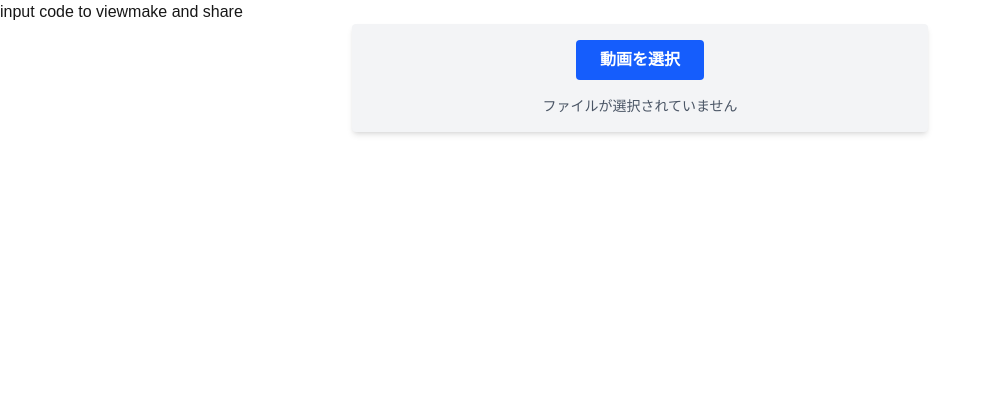
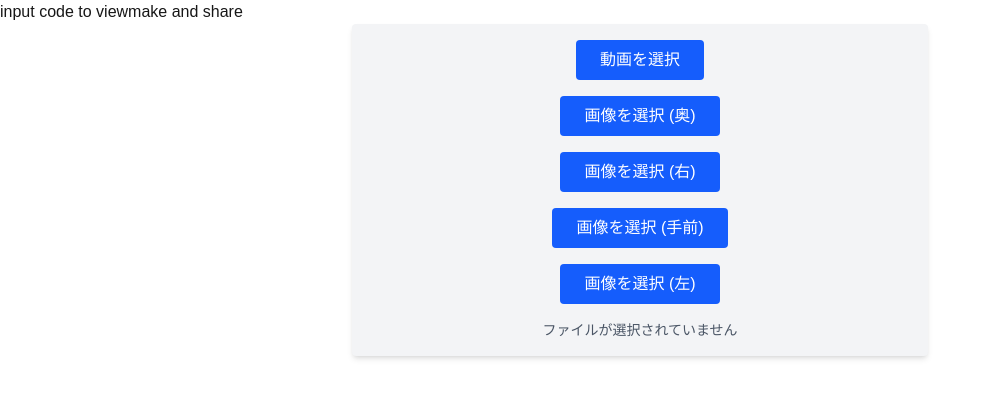
Before and after one commit to shu-hi/react, a Next.js app in the folder my-app/: page /holo in a window 1280 px wide. Shown: the top 398 px of the page, without its empty margins (0-990 px from the left). Built offline with nearby package versions, Linux system fonts and the light colour scheme.

Commit message:
とりあえず動くやつ

```diff
--- /dev/null
+++ b/my-app/src/app/holo/InputComponents.tsx
@@ -0,0 +1,57 @@
+import {holoMedia,defaultShowHandlerFactory,darkShowHandlerFactory} from "./showHolo";
+interface InputProps {
+  setHash: (arg0:string) => void;
+  setSpinner: (arg0: boolean) => void;
+  setMediaUrl:(arg0:string)=>void;
+  setLayer:(arg0:boolean)=>void;
+  setType: (arg0:'input'|'showv'|'showp'|'upload') => void;
+  hash:string;
+}
+
+const InputComponents = ({setHash,setSpinner,setMediaUrl,setLayer,setType,hash}:InputProps) => {
+  const handleSubmit = async (e: React.FormEvent) => {
+      e.preventDefault();
+      setSpinner(true);
+      const media=new holoMedia(hash);
+      const defaultShowHandler=new defaultShowHandlerFactory(setMediaUrl,setLayer);
+      media.subscribe(defaultShowHandler.holoUpdater());
+      media.subscribe(defaultShowHandler.layerUpdater());
+      await media.getMediaReady();//observer pattern を無理に使ったのでlayer,urlの更新処理が見えなくなってしまった。reactとは相性が悪いかもしれない
+      switch(media.mediaType){
+        case 1:
+          setType('showp');
+          break;
+        case 2:
+          setType('showv');
+          break;
+        default:
+          setType('input');
+          break;
+      }
+      setSpinner(false);
+    };
+
+  return (
+    <div>
+      <form onSubmit={handleSubmit} className="login-form">
+        <div>
+          <input
+            type="text"
+            placeholder="code"
+            className="w-full p-2 mb-6 text-zinc-700 border-b-2 border-zinc-500 outline-none focus:bg-gray-300"
+            value={hash}
+            onChange={(e) => setHash(e.target.value)}
+            required
+          />
+        </div>
+        <div>
+          <button type="submit" className="w-full bg-zinc-700 hover:bg-pink-700 text-white font-bold py-2 px-4 mb-6 rounded">
+            show
+          </button>
+        </div>
+      </form>
+    </div>
+  );
+};
+
+export default InputComponents;
--- /dev/null
+++ b/my-app/src/app/holo/UploadComponents.tsx
@@ -0,0 +1,233 @@
+import React from "react";
+
+type files = {
+  r: File | null;
+  l: File | null;
+  u: File | null;
+  d: File | null;
+  v: File | null;
+};
+
+interface uploadprops {
+  inputRefs: Record<keyof files, React.RefObject<HTMLInputElement|null>>;
+  handleFileChange: (e: React.ChangeEvent<HTMLInputElement>,key: keyof files) => void;
+  source: string;
+  handleChoose: (key:keyof files) => void;
+  handleUpload: () => void;
+  hash: string;
+}
+
+interface uploadprops2 {
+  inputRefs: Record<keyof files, React.RefObject<HTMLInputElement|null>>;
+  handleFileChange: (e: React.ChangeEvent<HTMLInputElement>,key: keyof files) => void;
+  file: files;
+  handleChoose: (key:keyof files) => void;
+  handleUpload: () => void;
+  hash: string;
+}
+
+class uploadVideoComponent {
+  uprops: uploadprops;
+
+  constructor(props: uploadprops) {
+    this.uprops = props;
+  }
+
+  private VideoUploader: React.FC<uploadprops> = ({
+    inputRefs,
+    handleFileChange,
+    source,
+    handleChoose,
+    handleUpload,
+    hash
+  }) => {
+    return (
+      <div>
+
+        {/* ファイル選択 */}
+        <div className="mb-4 flex flex-col items-center">
+          <input
+            ref={inputRefs.v}
+            type="file"
+            accept=".mov,.mp4"
+            className="hidden"
+            onChange={(e)=>handleFileChange(e,'v')}
+          />
+
+          {!source && (
+            <button
+              onClick={()=>handleChoose('v')}
+              className="bg-blue-600 text-white py-2 px-6 rounded"
+            >
+              動画を選択
+            </button>
+          )}
+        </div>
+
+        {/* プレビュー */}
+        {source && (
+          <div className="mb-4">
+            <video
+              src={source}
+              controls
+              className="w-full max-h-[400px]"
+            />
+          </div>
+        )}
+
+        {/* アップロード */}
+        {source && (
+          <div>
+            <button
+              onClick={handleUpload}
+              className="w-full bg-pink-600 text-white py-2 px-4 mb-4 rounded"
+            >
+              Submit
+            </button>
+
+            {hash && (
+              <div>
+                <p>{hash}</p>
+                <a href="#">share</a>
+              </div>
+            )}
+          </div>
+        )}
+
+      </div>
+    );
+  };
+
+  getComponent() {
+    return this.VideoUploader;
+  }
+}
+
+class uploadAdapter {
+
+  videoUploader: uploadVideoComponent;
+  uprops: uploadprops2;
+
+  constructor(videoUploader: uploadVideoComponent, props: uploadprops2) {
+    this.videoUploader = videoUploader;
+    this.uprops = props;
+  }
+
+  private PicturesUploader: React.FC<uploadprops2> = ({
+    inputRefs,
+    handleFileChange,
+    file,
+    handleChoose,
+    handleUpload,
+    hash
+  }) => {
+
+    const picPosArr: {pos:string,key:keyof files}[] = [
+        {pos:'奥', key:'u'},
+        {pos:'右', key:'r'},
+        {pos:'手前', key:'d'},
+        {pos:'左', key:'l'}
+    ]
+
+    return (
+      <div>
+
+        {picPosArr.map(({pos,key}) => (
+            <div key={key} className="mb-4 flex flex-col items-center">
+
+                <input
+                    ref={inputRefs[key]}
+                    type="file"
+                    accept=".png,.jpg,.jpeg"
+                    className="hidden"
+                    onChange={(e)=>handleFileChange(e,key)}
+                />
+
+                <button
+                onClick={()=>handleChoose(key)}
+                className="bg-blue-600 text-white py-2 px-6 rounded"
+                >
+                画像を選択 ({pos}){file[key]?'  ✓':''}
+                </button>
+
+            </div>
+        ))}
+
+        {file.u && file.r && file.d && file.l && (
+          <div>
+
+            <button
+              onClick={handleUpload}
+              className="w-full bg-pink-600 text-white py-2 px-4 mb-4 rounded"
+            >
+              Submit
+            </button>
+
+            {hash && (
+              <div>
+                <p>{hash}</p>
+                <a href="#">share</a>
+              </div>
+            )}
+
+          </div>
+        )}
+
+        <div className="text-center text-gray-600 text-sm">
+          {!file.u || !file.r || !file.d || !file.l
+            ? "ファイルが選択されていません"
+            : ""}
+        </div>
+
+      </div>
+    );
+  };
+
+  getComponent() {
+
+    const Video = this.videoUploader.getComponent();
+    const Pictures = this.PicturesUploader;
+
+    return () => (
+      <div>
+        <Video {...this.videoUploader.uprops} />
+        <Pictures {...this.uprops} />
+      </div>
+    );
+  }
+}
+
+function UploadComponents(props: {
+  inputRefs: Record<keyof files, React.RefObject<HTMLInputElement|null>>;
+  handleFileChange: (e: React.ChangeEvent<HTMLInputElement>,key: keyof files) => void;
+  source: string;
+  handleChoose: (key: keyof files) => void;
+  handleUpload: () => void;
+  hash: string;
+  file: files;
+}) {
+
+  const videoComponent = new uploadVideoComponent({
+    inputRefs: props.inputRefs,
+    handleFileChange: props.handleFileChange,
+    source: props.source,
+    handleChoose: props.handleChoose,
+    handleUpload: props.handleUpload,
+    hash: props.hash
+  });
+
+  const adapter = new uploadAdapter(videoComponent, {
+    inputRefs: props.inputRefs,
+    handleFileChange: props.handleFileChange,
+    file: props.file,
+    handleChoose: props.handleChoose,
+    handleUpload: props.handleUpload,
+    hash: props.hash
+  });
+
+  const Component = adapter.getComponent();
+
+  return <Component />;
+}
+
+export default UploadComponents;
--- a/my-app/src/app/holo/page.tsx
+++ b/my-app/src/app/holo/page.tsx
@@ -1,51 +1,69 @@
 "use client"
 import React, { useState,useRef } from "react";
 import axios from "axios";
-import {holoMedia,defaultShowHandlerFactory,darkShowHandlerFactory} from "./showHolo";
+import InputComponents from "./InputComponents";
+import UploadComponents from "./UploadComponents";
 import SpinnerOverlay from './SpinnerOverlay';
+type files={
+  r:File|null;
+  l:File|null;
+  u:File|null;
+  d:File|null;
+  v:File|null;
+}
 function App() {
-  // CSVファイルを保持する状態
-  const [file, setFile] = useState<File | null>(null);
-  const [type, setType] = useState<'input'|'show'|'upload'>("upload");
+  // ファイルを保持する状態
+  const [file, setFile] = useState<files>({
+    r: null,
+    l: null,
+    u: null,
+    d: null,
+    v: null
+  });
+  const [type, setType] = useState<'input'|'showv'|'showp'|'upload'>("upload");
   const [mediaUrl,setMediaUrl]=useState('');
   const [mediaLayer,setLayer]=useState(false);
   const [spinner, setSpinner] = useState(false);
   const [hash, setHash] = useState('');
-  const inputRef = useRef<HTMLInputElement>(null);
+  const inputRefs : Record<keyof files, React.RefObject<HTMLInputElement|null>>= {
+    u: useRef<HTMLInputElement>(null),
+    r: useRef<HTMLInputElement>(null),
+    d: useRef<HTMLInputElement>(null),
+    l: useRef<HTMLInputElement>(null),
+    v: useRef<HTMLInputElement>(null)
+  }
   const [source, setSource] = useState('');
-  const handleSubmit = async (e: React.FormEvent) => {
-    e.preventDefault();
-    setSpinner(true);
-    const media=new holoMedia(hash);
-    const defaultShowHandler=new defaultShowHandlerFactory(setMediaUrl,setLayer);
-    media.subscribe(defaultShowHandler.holoUpdater());
-    media.subscribe(defaultShowHandler.layerUpdater());
-    await media.getMediaReady();//observer pattern を無理に使ったのでlayer,urlの更新処理が見えなくなってしまった。reactとは相性が悪いかもしれない
-    setType('show');
-    setSpinner(false);
-  };
-  const handleFileChange = (e: React.ChangeEvent<HTMLInputElement>) => {
-    const file = e.target.files?.[0];
-    if (!file) return;
-    const url = URL.createObjectURL(file);
-    setFile(file);
+  const handleFileChange = (e: React.ChangeEvent<HTMLInputElement>,key: keyof files) => {
+    const onefile = e.target.files?.[0];
+    if (!onefile) return;
+    setFile(prev=>({...prev,[key]:onefile}));
+    if (key === "v") {
+    const url = URL.createObjectURL(onefile);
     setSource(url);
+  }
+
   };
 
-  const handleChoose = (e: React.FormEvent) => {
-    inputRef.current?.click();
+  const handleChoose = (key: keyof files) => {
+    inputRefs[key].current?.click();
   };
-  const handleUpload = async (e: React.FormEvent) => {
-    e.preventDefault();
-    if (!file) return;
+  const handleUpload = async () => {
+    if(!(file.u && file.r && file.d &&file.l)&&!file.v){return}
     setSpinner(true);
     const form = new FormData();
-    form.append("video", file);
-    const res=await fetch(`${process.env.NEXT_PUBLIC_API_BASE_URL}upload`, {
+    form.append("video", file.v?file.v:'');
+    form.append("uppic", file.u?file.u:'');
+    form.append("downpic", file.d?file.d:'');
+    form.append("rightpic", file.r?file.r:'');
+    form.append("leftpic", file.l?file.l:'');
+    const res=await fetch(`${process.env.NEXT_PUBLIC_NEST_API_BASE_URL}/upload`, {
       method: "POST",
       body: form
     });
-    setMediaUrl(res.url);
+    const data = await res.json();
+
+    setMediaUrl(data.url);
+    setHash(data.hash);
     setSpinner(false);
   };
   return (
@@ -57,82 +75,32 @@ function App() {
       <button onClick={()=>setType('upload')}>make and share</button>
       {type=='input'&&(
         <div>
-          <form onSubmit={handleSubmit} className="login-form">
-            <div>
-              <input
-                type="text"
-                placeholder="code"
-                className="w-full p-2 mb-6 text-zinc-700 border-b-2 border-zinc-500 outline-none focus:bg-gray-300"
-                value={hash}
-                onChange={(e) => setHash(e.target.value)}
-                required
-              />
-            </div>
-            <div>
-              <button type="submit" className="w-full bg-zinc-700 hover:bg-pink-700 text-white font-bold py-2 px-4 mb-6 rounded">
-                show
-              </button>
-            </div>
-          </form>
+          <InputComponents setHash={setHash} setSpinner={setSpinner} setMediaUrl={setMediaUrl} setLayer={setLayer} setType={setType} hash={hash}/>
         </div>
       )}
-      {type=='show'&&(
-        <div>{mediaUrl}</div>
+      {type=='showv'&&(
+        <div className="min-h-screen bg-black">
+          <video
+            src={mediaUrl}
+            controls
+            className="w-full max-h-[400px] rounded"
+          />
+        </div>
+      )}
+      {type=='showp'&&(
+        <div className="min-h-screen bg-black"><img src={mediaUrl} alt="Sample" className="w-full rounded" /></div>
       )}
       {type === 'upload' && (
         <div className="max-w-xl mx-auto p-4 bg-gray-100 rounded shadow-md">
-          {/* ファイル選択 */}
-          <div className="mb-4 flex flex-col items-center">
-            <input
-              ref={inputRef}
-              type="file"
-              accept=".mov,.mp4"
-              className="hidden"
-              onChange={handleFileChange}
-            />
-            {!source ? (
-              <button
-                onClick={handleChoose}
-                className="bg-blue-600 hover:bg-blue-700 text-white font-semibold py-2 px-6 rounded transition-colors duration-200"
-              >
-                動画を選択
-              </button>
-            ) : null}
-          </div>
-
-          {/* 動画プレビュー */}
-          {source && (
-            <div className="mb-4">
-              <video
-                src={source}
-                controls
-                className="w-full max-h-[400px] rounded-lg border border-gray-300"
-              />
-            </div>
-          )}
-
-          {/* アップロードボタン */}
-          {source && (
-            <div>
-              <button
-                onClick={handleUpload}
-                className="w-full bg-pink-600 hover:bg-pink-700 text-white font-bold py-2 px-4 mb-4 rounded transition-colors duration-200"
-              >
-                Submit
-              </button>
-              {hash&&(
-                <div>
-                  <p>{hash}</p>
-                  <a href="#">share</a>
-                </div>
-              )}
-            </div>
-          )}
-
-          {/* ファイル名 / 状態表示 */}
-          <div className="text-center text-gray-600 text-sm">
-            {source ?'': "ファイルが選択されていません"}
-          </div>
+          <UploadComponents
+            inputRefs={inputRefs}
+            handleFileChange={handleFileChange}
+            source={source}
+            handleChoose={handleChoose}
+            handleUpload={handleUpload}
+            hash={hash}
+            file={file}
+          />
         </div>
       )}
     </div>
```
Also changed, not shown: my-app/src/app/holo/showHolo.ts (+8 -4 lines), 2 other files (tests, documents, lock files or other folders).
